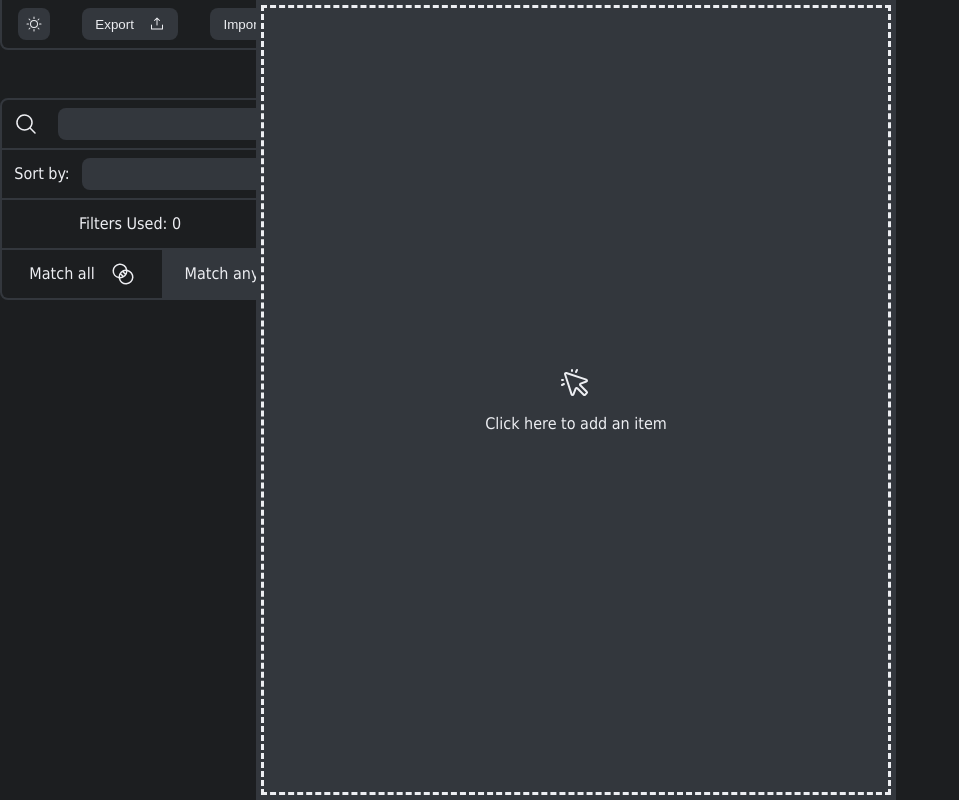
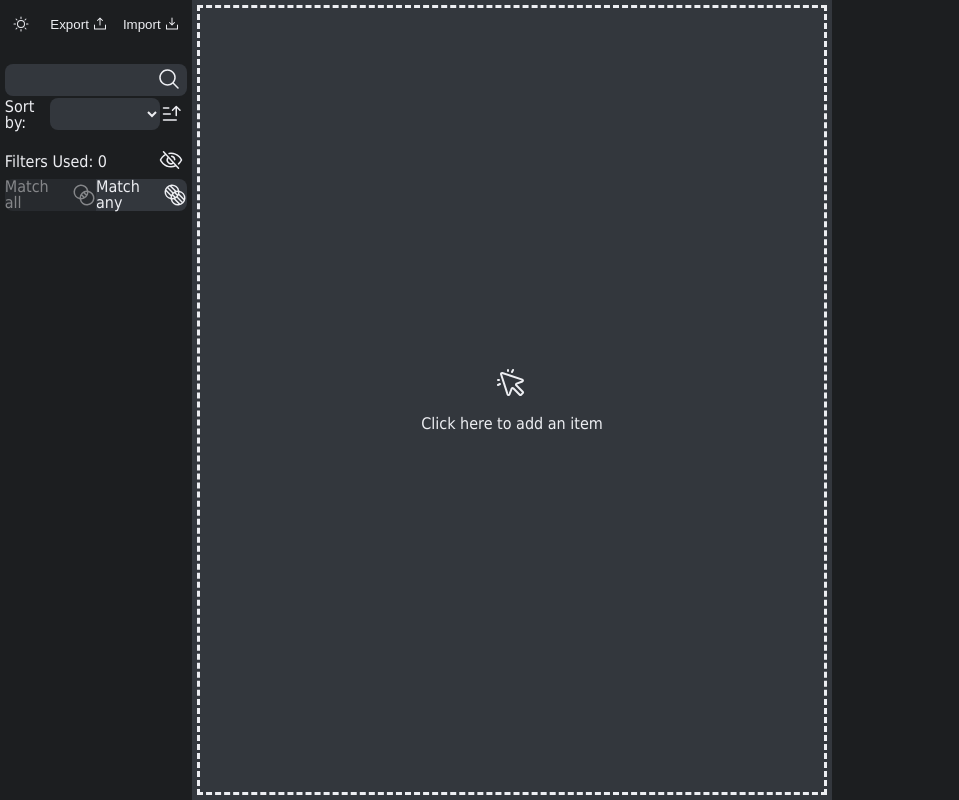
Before and after one commit to klindukhov/simple-list, a React (Vite) app: page / in a window 1280 px wide. Shown: the whole page, without its empty margins (0-959 px from the left). Built offline with nearby package versions, Linux system fonts and the light colour scheme; the HTML template or start-up script is replaced by a standard one.

Commit message:
downscale filter section

```diff
--- a/src/App.tsx
+++ b/src/App.tsx
@@ -148,6 +148,7 @@ export default function App() {
         setList(itemList);
         setListApi(itemList);
       },
+      searchBarValue: searchBarValue,
       setSearchBarValue: setSearchBarValue,
       sortByList: sortByList,
       setSortByList: setSortByList,
@@ -232,7 +233,8 @@ const Page = styled.div`
   height: 100vh;
   background-color: ${(props) => props.theme.background};
   display: grid;
-  grid-template-columns: 20% 50% 30%;
+  grid-template-columns: 15% 50% 35%;
+  overflow-x: hidden;
 `;
 
 const ListItemDetailsPanelPlaceholder = styled.div`
--- a/src/components/FilterSection.tsx
+++ b/src/components/FilterSection.tsx
@@ -18,6 +18,7 @@ import {
 interface FilterSectionProps {
   list: { [itemId: string]: ListItem };
   setList: Function;
+  searchBarValue: string;
   setSearchBarValue: Function;
   sortByList: { [tag: string]: boolean };
   setSortByList: Function;
@@ -144,14 +145,20 @@ export default function FilterSection(props: FilterSectionProps) {
             <DownloadSimple />
           </ImportExportButton>
         </ExportImportPanel>
-        <span>
-          <FilteringPanelControls15_85>
-            <MagnifyingGlass size={"1.5rem"} />
+        <SearchBarElement>
           <SearchBarInput
             onChange={(e) => props.setSearchBarValue(e.target.value)}
+            id='searhBarInput'
           />
-          </FilteringPanelControls15_85>
-          <FilteringPanelControls25_60_15>
+          {props.searchBarValue === "" && (
+            <MagnifyingGlassWrapper
+              onClick={() => document.getElementById("searhBarInput")?.focus()}
+            >
+              <MagnifyingGlass size={"1.5rem"} />
+            </MagnifyingGlassWrapper>
+          )}
+        </SearchBarElement>
+        <SortByElement>
           <Txt>Sort by:</Txt>
           <SortBySelect
             onChange={(e) => handleSortBySelectChange(e.target.value)}
@@ -163,32 +170,34 @@ export default function FilterSection(props: FilterSectionProps) {
                 </option>
               ))}
           </SortBySelect>
-            <SquareButton onClick={() => props.setIsSortAcs(!props.isSortAsc)}>
-              {props.isSortAsc && <SortAscending />}
-              {!props.isSortAsc && <SortDescending />}
-            </SquareButton>
-          </FilteringPanelControls25_60_15>
-          <FilteringPanelControls80_20>
+          <SquareButtonEnd onClick={() => props.setIsSortAcs(!props.isSortAsc)}>
+            {props.isSortAsc && <SortAscending size={"1.5rem"} />}
+            {!props.isSortAsc && <SortDescending size={"1.5rem"} />}
+          </SquareButtonEnd>
+        </SortByElement>
+        <FiltersUsedElement>
           <Txt>
             {"Filters Used: "}
             {getNumberOfFiltersUsed()}
           </Txt>
+          <SquareButtonEnd
+            onClick={() =>
+              props.setIsShowingCompleted(!props.isShowingCompleted)
+            }
+          >
             <Tooltip
               text={
                 props.isShowingCompleted ? "Hide completed" : "Show completed"
               }
             >
-              <FilteringPanelControlsShowCompleted
-                onClick={() =>
-                  props.setIsShowingCompleted(!props.isShowingCompleted)
-                }
-              >
-                {!props.isShowingCompleted && <EyeSlash size={"2rem"} />}
-                {props.isShowingCompleted && <Eye size={"2rem"} />}
-              </FilteringPanelControlsShowCompleted>
+              <>
+                {!props.isShowingCompleted && <EyeSlash size={"1.5rem"} />}
+                {props.isShowingCompleted && <Eye size={"1.5rem"} />}
+              </>
             </Tooltip>
-          </FilteringPanelControls80_20>
-          <FilteringPanelControls50_50>
+          </SquareButtonEnd>
+        </FiltersUsedElement>
+        <MatchAnyAllElement>
           <FilteringMatch
             $isFilteringMatchAny={props.isFilteringMatchAny}
             onClick={() => props.setIsFilteringMatchAny(false)}
@@ -203,9 +212,8 @@ export default function FilterSection(props: FilterSectionProps) {
             Match any
             <Unite size={"1.5rem"} />
           </FilteringMatch>
-          </FilteringPanelControls50_50>
-        </span>
-        <span>
+        </MatchAnyAllElement>
+        <FilterElementsWrapper>
           {props.tagsList &&
             getFiltersList().map((tag) => (
               <FilteringPanelFilter
@@ -218,155 +226,68 @@ export default function FilterSection(props: FilterSectionProps) {
                 </FilteringPanelFilterText>
               </FilteringPanelFilter>
             ))}
-        </span>
+        </FilterElementsWrapper>
       </FilteringSidePanel>
     </>
   );
 }
 
-const Txt = styled.span`
-  cursor: default;
-`;
-
 const HiddenInput = styled.input`
-  position: absolute;
-  z-index: -200;
-  visibility: hidden;
-`;
-
-const FilteringPanelElement = styled.div`
-  border-width: 0px 2px 2px 2px;
-  border-style: solid;
-  border-color: ${(props) => props.theme.background};
-  height: 3rem;
-  width: 20rem;
-  display: grid;
-  align-items: center;
-  justify-items: center;
-`;
-
-const FilteringPanelGroupElement = styled(FilteringPanelElement)`
-  &:first-child {
-    border-width: 2px 2px 2px 2px;
-    border-radius: 0.5rem 0.5rem 0rem 0rem;
-    margin-top: 1rem;
-  }
-  &:last-child {
-    border-radius: 0rem 0rem 0.5rem 0.5rem;
-    margin-bottom: 2rem;
-    &:first-child {
-      border-radius: 0.5rem 0.5rem 0.5rem 0.5rem;
-      margin-top: 1rem;
-    }
-  }
-`;
-
-const FilteringPanelControls15_85 = styled(FilteringPanelGroupElement)`
-  grid-template-columns: 15% 85%;
-`;
-
-const FilteringPanelControls25_60_15 = styled(FilteringPanelGroupElement)`
-  grid-template-columns: 25% 60% 15%;
-`;
-
-const FilteringPanelControls80_20 = styled(FilteringPanelGroupElement)`
-  grid-template-columns: 80% 20%;
-`;
-
-const FilteringPanelControls50_50 = styled(FilteringPanelGroupElement)`
-  grid-template-columns: 50% 50%;
-`;
-
-const FilteringPanelFilter = styled(FilteringPanelGroupElement)<{
-  $isHighlighted: boolean;
-}>`
-  background-color: ${(props) =>
-    props.$isHighlighted ? props.theme.background : "transparent"};
-  cursor: pointer;
-  &:hover {
-    background-color: ${(props) => props.theme.background};
-    opacity: 0.7;
-  }
-`;
-
-const FilteringPanelFilterText = styled.span`
-  display: inline-flex;
-  max-width: 15rem;
-  white-space: nowrap;
-  overflow: hidden;
-  text-overflow: ellipsis;
-`;
-
-const ExportImportPanel = styled(FilteringPanelElement)`
-  grid-template-columns: auto auto auto;
-  border-radius: 0rem 0rem 0.5rem 0.5rem;
-  margin-bottom: 2rem;
+  display: none;
 `;
 
 const FilteringSidePanel = styled.div`
   height: 100vh;
-  overflow: scroll;
+  overflow-y: scroll;
+  overflow-x: scroll;
   background-color: ${(props) => props.theme.panel};
   display: grid;
   justify-items: center;
   align-content: start;
 `;
 
-const SearchBarInput = styled.input`
-  color: inherit;
-  background-color: ${(props) => props.theme.background};
-  outline: none;
-  border-radius: 0.5rem;
-  border-width: 0px;
-  width: 16rem;
-  height: 2rem;
+const Txt = styled.span`
   box-sizing: border-box;
-  padding: 0.5rem;
-  &:hover {
-    background-color: ${(props) => props.theme.background};
-    opacity: 0.7;
-  }
+  padding-top: 0.1rem;
+  cursor: default;
 `;
 
-const SortBySelect = styled.select`
-  background-color: ${(props) => props.theme.background};
+const FilteringPanelElement = styled.div`
+  box-sizing: border-box;
+  /* border: 1px solid grey; */
+  height: 2rem;
+  width: 95%;
+  display: grid;
+  align-items: center;
+`;
+
+const ExportImportPanel = styled(FilteringPanelElement)`
+  grid-template-columns: auto auto auto;
+  margin-top: 0.5rem;
+  margin-bottom: 1.5rem;
+`;
+
+const SquareButton = styled.button`
+  background-color: transparent;
   color: inherit;
   outline: none;
   border-radius: 0.5rem;
-  border-width: 0px;
-  width: 12rem;
-  height: 2rem;
-  box-sizing: border-box;
-  padding: 0.5rem;
-  &:hover {
-    background-color: ${(props) => props.theme.background};
-    opacity: 0.7;
-  }
-`;
-
-const SquareButton = styled.button`
-  background-color: ${(props) => props.theme.background};
-  color: inherit;
-  outline: none;
-  border-radius: 0.5rem;
-  border-width: 0px;
+  border: none;
   width: 2rem;
   height: 2rem;
   box-sizing: border-box;
-  margin: 0.5rem;
-  justify-self: center;
   display: grid;
   justify-content: center;
   align-content: center;
   cursor: pointer;
   &:hover {
     background-color: ${(props) => props.theme.background};
-    opacity: 0.7;
   }
 `;
 
 const ImportExportButton = styled(SquareButton)`
-  width: 6rem;
+  height: 2rem;
+  width: auto;
   display: grid;
   align-items: center;
   grid-template-columns: auto auto;
@@ -378,32 +299,110 @@ const ImportExportButton = styled(SquareButton)`
   }
 `;
 
-const FilteringElementSection = styled.div`
+const FilteringPanelGroupElement = styled(FilteringPanelElement)`
+  border-radius: 0px;
+  &:first-child {
+    margin-top: 1rem;
+    border-radius: 0.5rem 0.5rem 0px 0px;
+  }
+  &:last-child {
+    margin-bottom: 2rem;
+    border-radius: 0px 0px 0.5rem 0.5rem;
+    &:first-child {
+      margin-top: 1rem;
+    }
+  }
+`;
+
+const SearchBarElement = styled(FilteringPanelGroupElement)`
+  grid-template-columns: 100%;
+  justify-items: center;
+  margin-bottom: 0.1rem;
+  &:hover {
+    opacity: 0.7;
+  }
+`;
+
+const SearchBarInput = styled.input`
+  color: inherit;
+  background-color: ${(props) => props.theme.background};
+  outline: none;
+  border-radius: 0.5rem;
+  border-width: 0px;
+  width: 100%;
+  height: 2rem;
+  box-sizing: border-box;
+  padding: 0.5rem;
+`;
+
+const MagnifyingGlassWrapper = styled.div`
+  position: relative;
+  top: -2rem;
+  margin-bottom: -2rem;
+  z-index: 2;
+  width: auto;
+  margin-left: 80%;
+  cursor: text;
+`;
+
+const SortByElement = styled(FilteringPanelGroupElement)`
+  grid-template-columns: 25% 60% 15%;
+`;
+
+const SquareButtonEnd = styled(SquareButton)`
+  justify-self: end;
+`;
+
+const SortBySelect = styled.select`
+  background-color: ${(props) => props.theme.background};
+  color: inherit;
+  outline: none;
+  border-radius: 0.5rem;
+  border-width: 0px;
+  width: 100%;
+  height: 2rem;
+  box-sizing: border-box;
+  padding: 0.5rem;
+  &:hover {
+    background-color: ${(props) => props.theme.background};
+    opacity: 0.7;
+  }
+`;
+
+const FiltersUsedElement = styled(FilteringPanelGroupElement)`
+  margin-top: 1rem;
+  grid-template-columns: 85% 15%;
+`;
+
+const MatchAnyAllElement = styled(FilteringPanelGroupElement)`
+  grid-template-columns: 50% 50%;
+  margin-top: 0.1rem;
+`;
+
+const FilteringMatch = styled.div<{
+  $isFilteringMatchAny: boolean;
+}>`
   border: none;
-  height: 3rem;
+  height: 100%;
   display: grid;
   align-items: center;
   justify-content: center;
-  width: 10rem;
-  margin: 0rem;
+  width: 100%;
   cursor: pointer;
   background-color: ${(props) => props.theme.background};
   grid-template-columns: auto auto;
   column-gap: 1rem;
-`;
-
-const FilteringMatch = styled(FilteringElementSection)<{
-  $isFilteringMatchAny: boolean;
-}>`
   &:first-child {
-    background-color: ${(props) =>
-      !props.$isFilteringMatchAny ? props.theme.background : "transparent"};
-    border-bottom-left-radius: 0.2rem;
+    background-color: ${(props) => props.theme.background};
+    opacity: ${(props) => (!props.$isFilteringMatchAny ? "1" : "0.5")};
+    border-bottom-left-radius: 0.5rem;
+    border-top-left-radius: 0.5rem;
   }
   &:last-child {
-    background-color: ${(props) =>
-      props.$isFilteringMatchAny ? props.theme.background : "transparent"};
-    border-bottom-right-radius: 0.2rem;
+    background-color: ${(props) => props.theme.background};
+    opacity: ${(props) => (props.$isFilteringMatchAny ? "1" : "0.5")};
+    border-bottom-right-radius: 0.5rem;
+    border-top-right-radius: 0.5rem;
   }
   &:hover {
     background-color: ${(props) => props.theme.background};
@@ -411,15 +410,33 @@ const FilteringMatch = styled(FilteringElementSection)<{
   }
 `;
 
-const FilteringPanelControlsShowCompleted = styled(FilteringElementSection)`
+const FilterElementsWrapper = styled.span`
+  width: 100%;
+  justify-items: center;
   display: grid;
-  grid-template-columns: auto;
-  justify-items: center;
-  width: 4rem;
-  background-color: transparent;
-  border-left: ${(props) => props.theme.background} solid 2px;
+`;
+
+const FilteringPanelFilter = styled(FilteringPanelGroupElement)<{
+  $isHighlighted: boolean;
+}>`
+  background-color: ${(props) => props.theme.background};
+  opacity: ${(props) => (props.$isHighlighted ? "1" : "0.5")};
+  cursor: pointer;
   &:hover {
     background-color: ${(props) => props.theme.background};
     opacity: 0.7;
   }
+  border-bottom: 2px solid ${(props) => props.theme.panel};
+  box-sizing: border-box;
 `;
+
+const FilteringPanelFilterText = styled.span`
+  box-sizing: border-box;
+  padding-top: 0.1rem;
+  display: inline-flex;
+  max-width: 15rem;
+  white-space: nowrap;
+  overflow: hidden;
+  text-overflow: ellipsis;
+  justify-self: center;
+`;
```
Lines whose indentation alone changed are shown as unchanged.
